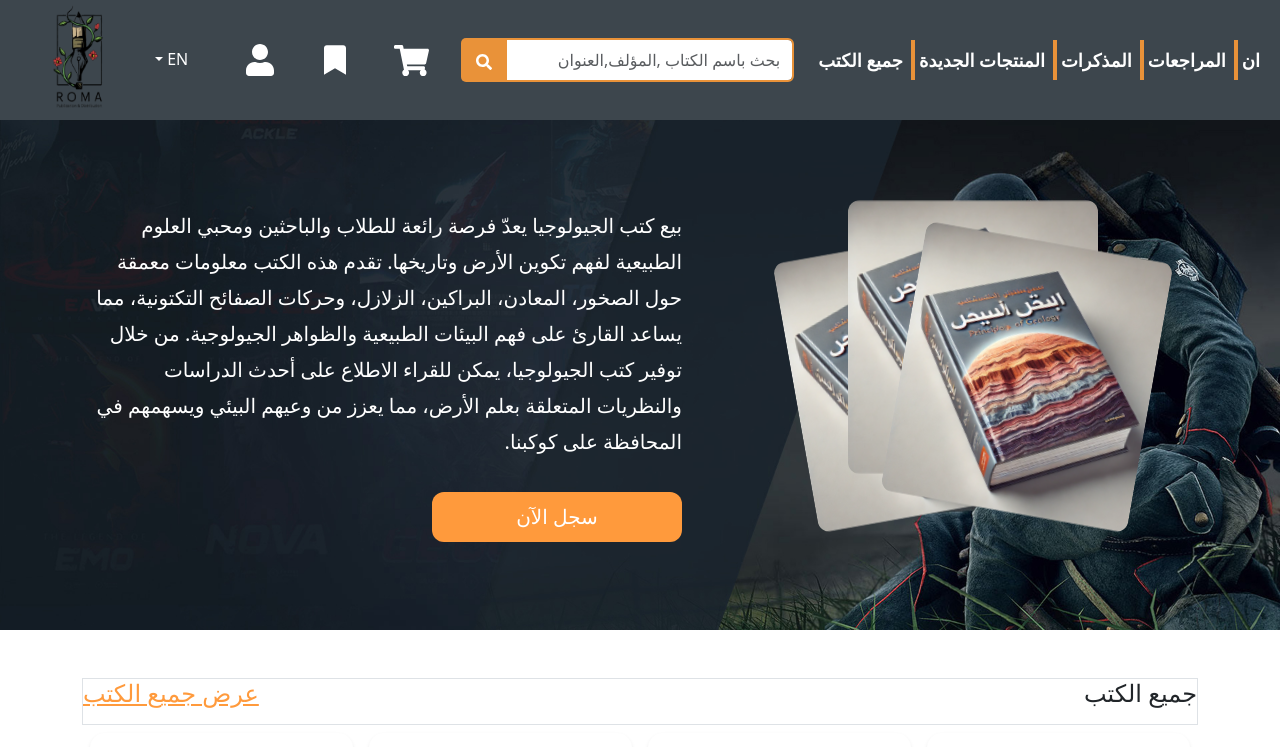
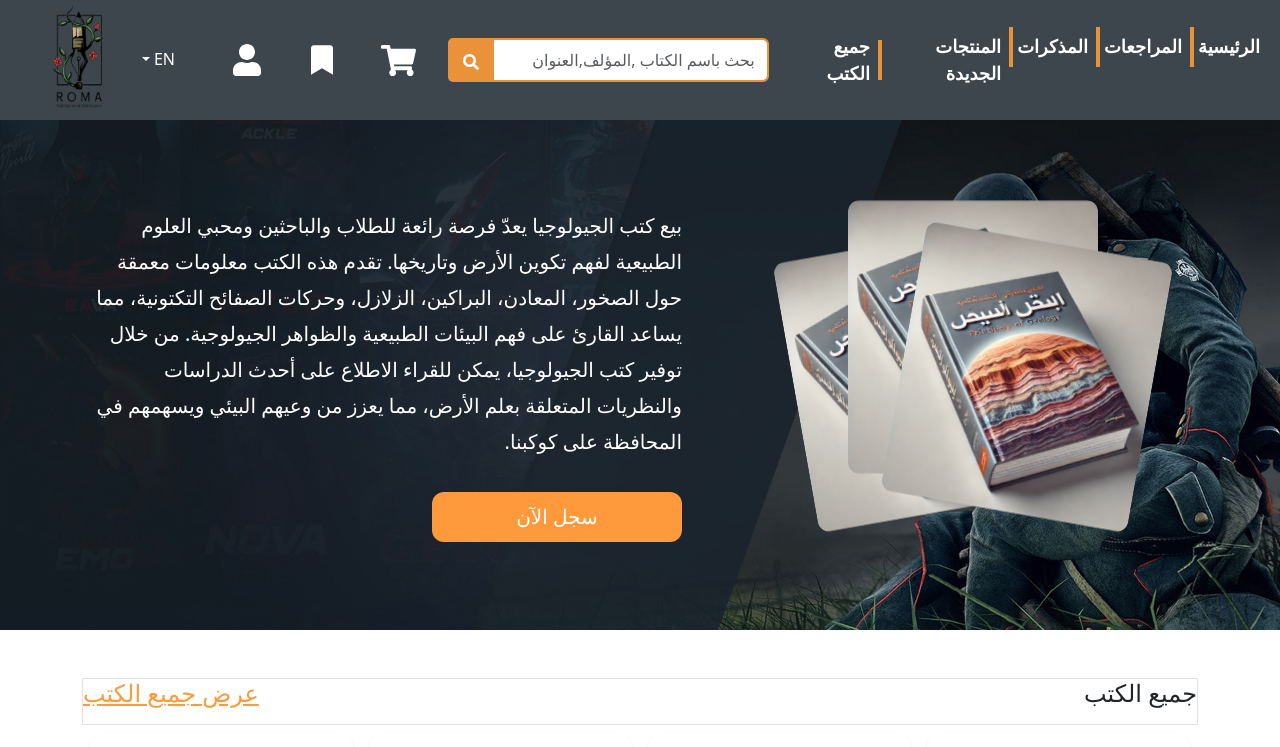
Before and after one commit to Liala-2003/home-page-tasks, a React (Vite) app: page / in a window 1280 px wide. Shown: the top 747 px of the page. Built offline with nearby package versions, Linux system fonts and the light colour scheme.

Commit message:
add main

```diff
--- a/src/components/navbar/navbar.jsx
+++ b/src/components/navbar/navbar.jsx
@@ -28,7 +28,7 @@ export default function Navbar() {
         <div className="collapse navbar-collapse navbar-collapse-desktop menuCollapse order-2 " id="navbarSupportedContent" >
           <ul className="navbar-nav mb-2 mb-lg-0">
             <li className="nav-item">
-              <NavLink onClick={closeNav} className="nav-link text-white lineLink" to="">ان</NavLink>
+              <NavLink onClick={closeNav} className="nav-link text-white lineLink" to="">الرئيسية</NavLink>
             </li>
             <li className="nav-item">
               <NavLink onClick={closeNav} className="nav-link text-white lineLink" to="">المراجعات</NavLink>
```
